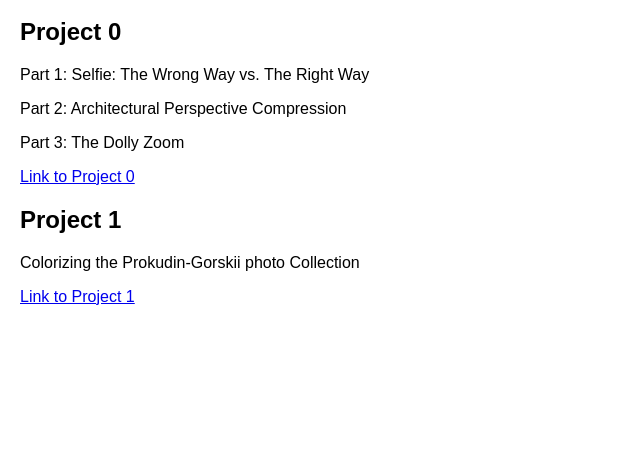
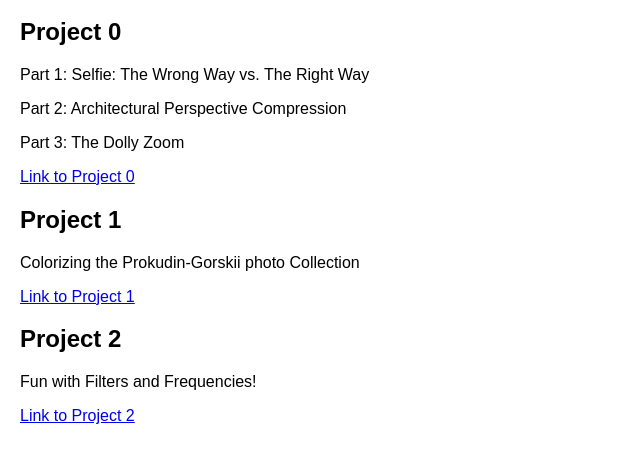
Before and after one commit to mikeu04/mikeu04.github.io, a plain HTML site: page index.html in a window 1280 px wide. Shown: the part 100-562 px from the top of the page, without its empty margins (0-640 px from the left). Drawn offline with Linux system fonts and the light colour scheme.

Commit message:
Update index.html

```diff
--- a/index.html
+++ b/index.html
@@ -23,6 +23,10 @@
     <p>Colorizing the Prokudin-Gorskii photo Collection</p>
     <a href="https://mikeu6688.wixsite.com/cs180/project-1">Link to Project 1</a>
 
+    <h2>Project 2</h2>
+    <p>Fun with Filters and Frequencies!</p>
+    <a href="https://mikeu6688.wixsite.com/cs180/project-2">Link to Project 2</a>
+
 
 </body>
 </html>
```
